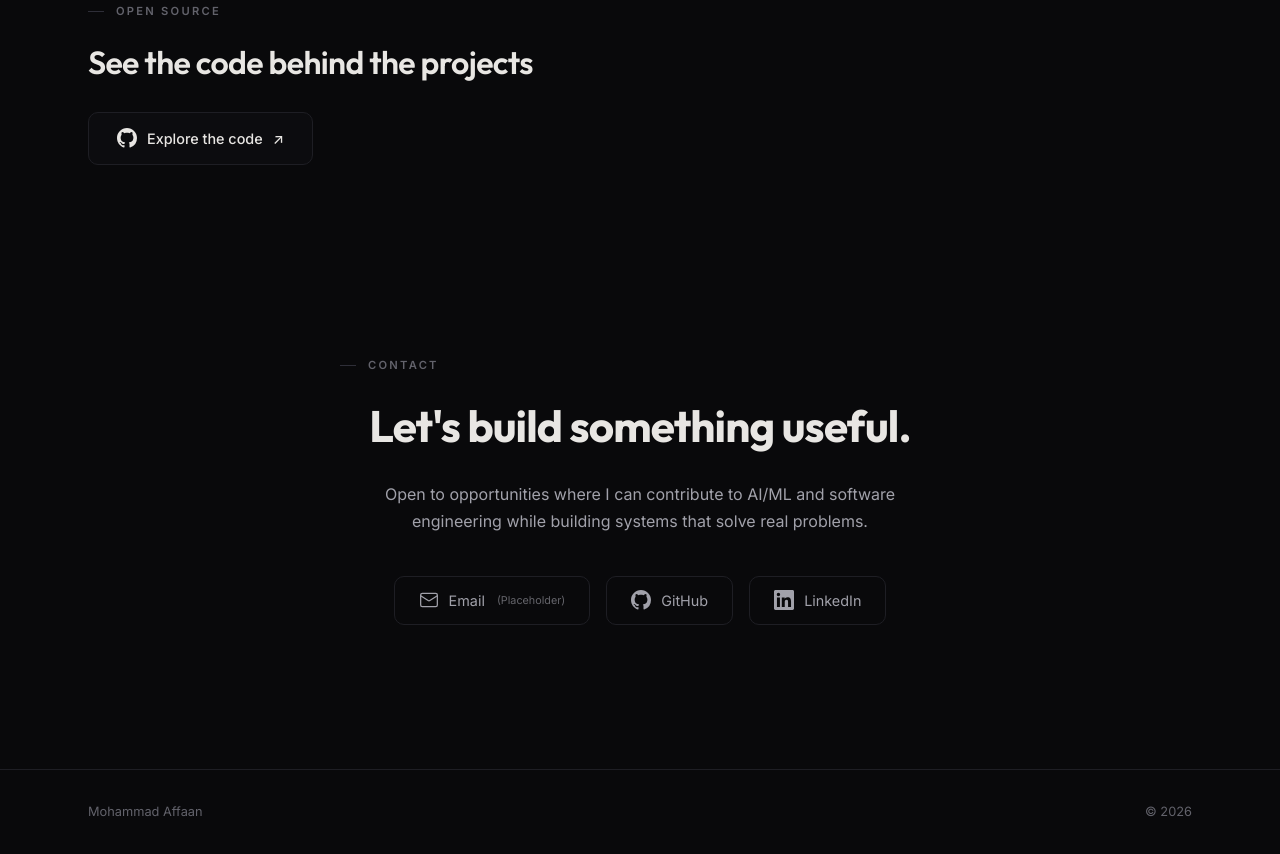
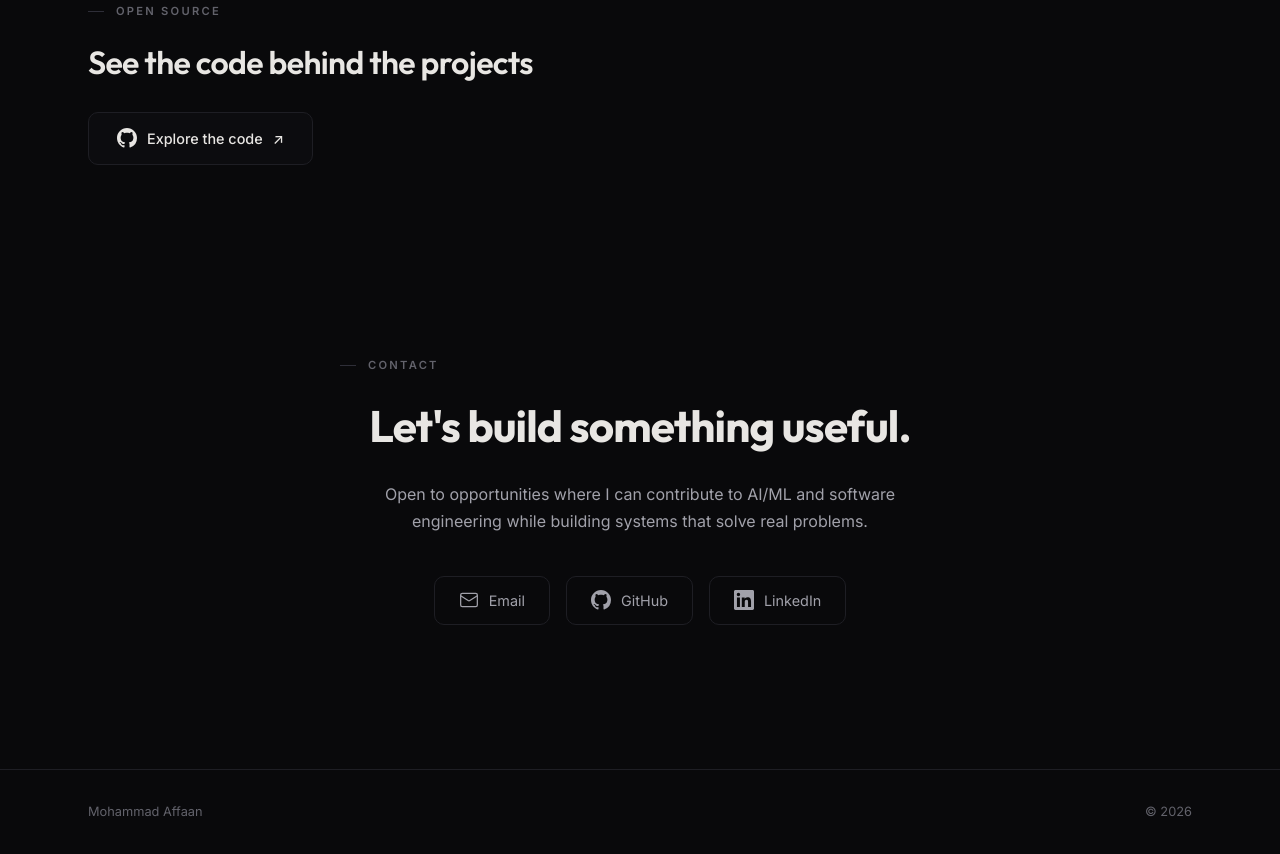
Before and after one commit to mohammadaffaan1/portfolio., a plain HTML site: page index.html in a window 1280 px wide. Shown: the part 4622-5476 px from the top of the page. Drawn offline with Linux system fonts and the light colour scheme; no server answers.

Commit message:
fix(contact): update email to work.affaan@gmail.com

```diff
--- a/index.html
+++ b/index.html
@@ -363,9 +363,9 @@
       <h2 class="contact-headline reveal">Let's build something useful.</h2>
       <p class="contact-text reveal" data-reveal-delay="1">Open to opportunities where I can contribute to AI/ML and software engineering while building systems that solve real problems.</p>
       <div class="contact-links reveal" data-reveal-delay="2">
-        <a href="#" class="contact-link" aria-label="Email (Placeholder — email not provided yet)" title="Email address not provided yet" onclick="event.preventDefault();">
+        <a href="mailto:work.affaan@gmail.com" class="contact-link" aria-label="Email Mohammad Affaan">
           <svg width="20" height="20" viewBox="0 0 24 24" fill="none" stroke="currentColor" stroke-width="1.5" stroke-linecap="round" stroke-linejoin="round" aria-hidden="true"><rect x="2" y="4" width="20" height="16" rx="2"/><path d="m22 7-8.97 5.7a1.94 1.94 0 0 1-2.06 0L2 7"/></svg>
-          Email <span style="font-size: 0.75em; opacity: 0.6; margin-left: 2px;">(Placeholder)</span>
+          Email
         </a>
         <a href="https://github.com/mohammadaffaan1" class="contact-link" target="_blank" rel="noopener noreferrer" aria-label="Mohammad Affaan on GitHub">
           <svg width="20" height="20" viewBox="0 0 24 24" fill="currentColor" aria-hidden="true"><path d="M12 0C5.37 0 0 5.37 0 12c0 5.31 3.435 9.795 8.205 11.385.6.105.825-.255.825-.57 0-.285-.015-1.23-.015-2.235-3.015.555-3.795-.735-4.035-1.41-.135-.345-.72-1.41-1.23-1.695-.42-.225-1.02-.78-.015-.795.945-.015 1.62.87 1.845 1.23 1.08 1.815 2.805 1.305 3.495.99.105-.78.42-1.305.765-1.605-2.67-.3-5.46-1.335-5.46-5.925 0-1.305.465-2.385 1.23-3.225-.12-.3-.54-1.53.12-3.18 0 0 1.005-.315 3.3 1.23.96-.27 1.98-.405 3-.405s2.04.135 3 .405c2.295-1.56 3.3-1.23 3.3-1.23.66 1.65.24 2.88.12 3.18.765.84 1.23 1.905 1.23 3.225 0 4.605-2.805 5.625-5.475 5.925.435.375.81 1.095.81 2.22 0 1.605-.015 2.895-.015 3.3 0 .315.225.69.825.57A12.02 12.02 0 0 0 24 12c0-6.63-5.37-12-12-12z"/></svg>
```
Also changed, not shown: README.md.
